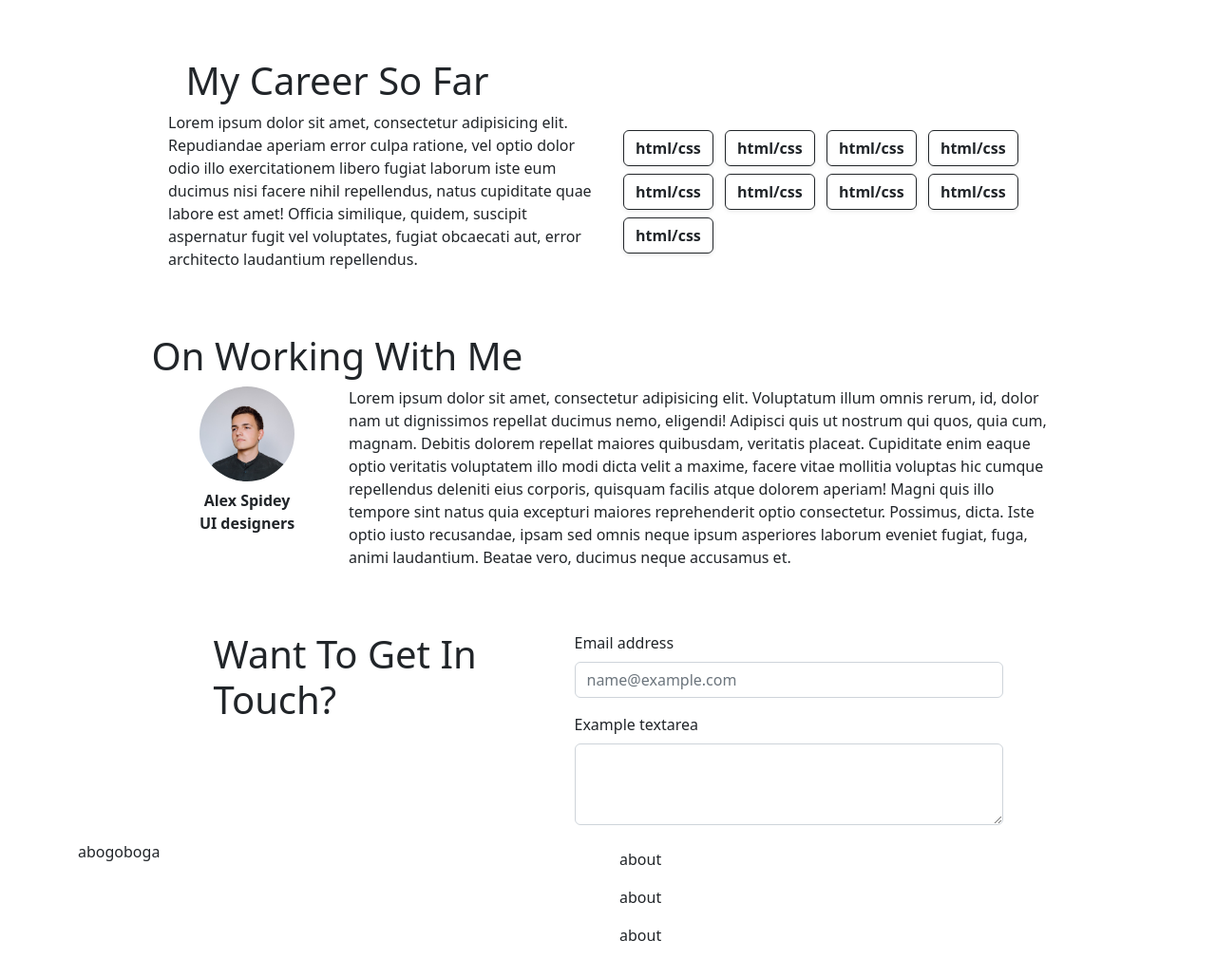
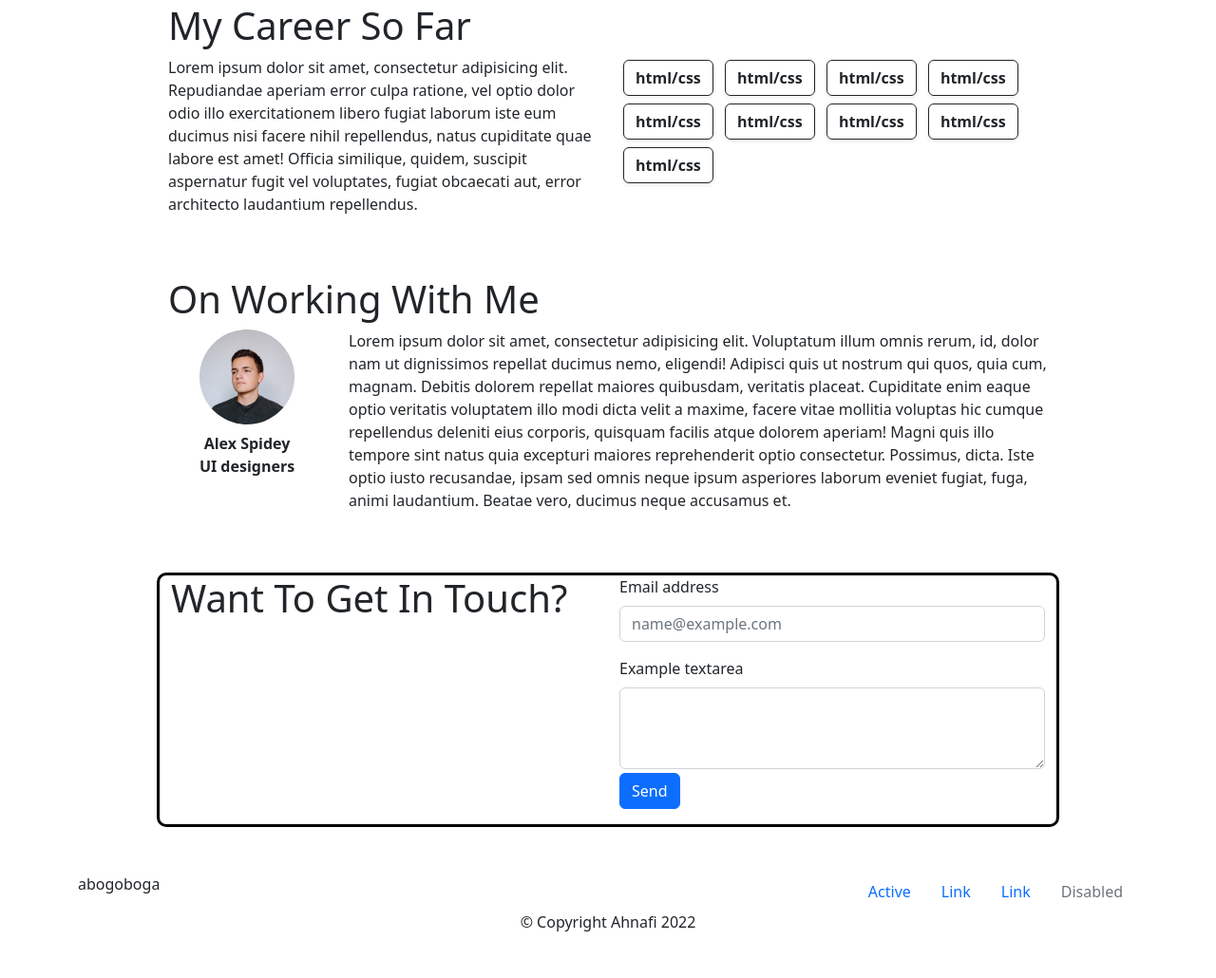
Before and after one commit to ahnafi/ngoding-bareng-html, a plain HTML site: page index.html in a window 1280 px wide. Shown: the part 422-1452 px from the top of the page at 95% size. After the commit the page ends 1421 px from the top, so only its background shows below. Drawn offline with nearby package versions, Linux system fonts and the light colour scheme.

Commit message:
memodifikasi lagi sampai mirip

```diff
--- a/css/style.css
+++ b/css/style.css
@@ -1,11 +1,22 @@
 body {
   background-color: ;
+
 }
+/* border
 .container {
   margin-bottom: 50px;
+  border: 5px solid black;
 }
+.row {
+  border: 5px solid blue;
+}
+.col-sm-4,.col-sm-5,.col-sm-6,.col-sm-12 {
+  border: 2px dashed red;
+}
+ border */
+
 .jumbotron {
-  margin-top: 50px;
+  margin-top: 100px;
   margin-bottom: 100px;
 }
 .jumbotron .hero {
@@ -16,3 +27,17 @@ body {
   width: 100px;
   border-radius: 50%;
 }
+.form .borss {
+  border: 3px solid black;
+  border-right: 0 solid white;
+  border-top-left-radius: 10px;
+  border-bottom-left-radius: 10px;
+
+}
+.form .borrs {
+  border: 3px solid black;
+  border-left: 0 solid white;
+  border-top-right-radius: 10px;
+  border-bottom-right-radius: 10px;
+
+}
--- a/index.html
+++ b/index.html
@@ -11,7 +11,7 @@
 <body>
 
     <!-- navbar -->
-     <nav class="navbar navbar-expand-lg bg-transparent">
+     <nav class="navbar navbar-expand-lg bg-light fixed-top ">
       <div class="container">
         <a class="navbar-brand" href="#">♠Portfolio</a>
         <button class="navbar-toggler" type="button" data-bs-toggle="collapse" data-bs-target="#navbarNav" aria-controls="navbarNav" aria-expanded="false" aria-label="Toggle navigation">
@@ -35,7 +35,7 @@
     <!-- akhir navbar -->
   <!-- jumbotron -->
   <section class="jumbotron" id="jumbotron">
-    <div class="container ">
+    <div class="container">
       <div class="row justify-content-center">
         <div class="col-sm-5 text-center">
           <img src="img/alexanders.jpg" alt="foto" class="hero" />
@@ -52,7 +52,7 @@
   <section class="about" id="about">
     <div class="container mt-5">
       <div class="row">
-        <div class="col-sm-6 text-center">
+        <div class="col-sm-5 offset-sm-1">
           <h1>My Career So Far</h1>
         </div>
       </div>
@@ -60,7 +60,7 @@
         <div class="col-sm-5">
           <p>Lorem ipsum dolor sit amet, consectetur adipisicing elit. Repudiandae aperiam error culpa ratione, vel optio dolor odio illo exercitationem libero fugiat laborum iste eum ducimus nisi facere nihil repellendus, natus cupiditate quae labore est amet! Officia similique, quidem, suscipit aspernatur fugit vel voluptates, fugiat obcaecati aut, error architecto laudantium repellendus.</p>
         </div>
-        <div class="col-sm-5 mt-3">
+        <div class="col-sm-5">
           <a href="#" class="m-1 btn btn-outline-dark shadow-sm fw-bold">html/css</a>
           <a href="#" class="m-1 btn btn-outline-dark shadow-sm fw-bold">html/css</a>
           <a href="#" class="m-1 btn btn-outline-dark shadow-sm fw-bold">html/css</a>
@@ -78,9 +78,9 @@
   <!-- aboutme end -->
   <!-- work start -->
   <section class="work" id="work">
-    <div class="container">
+    <div class="container mt-5 mb-5">
       <div class="row">
-        <div class="col-sm-6 text-center">
+        <div class="col-sm-5 offset-sm-1">
           <h1>On Working With Me</h1>
         </div>
       </div>
@@ -99,12 +99,12 @@
   <!-- work end -->
   <!-- form -->
   <section class="form" id="form">
-    <div class="container-sm ">
+    <div class="container mt-5 mb-5">
       <div class="row justify-content-center">
-        <div class="col-sm-4">
+        <div class="col-sm-5 borss">
           <h1>Want To Get In Touch?</h1>
         </div>
-        <div class="col-sm-5">
+        <div class="col-sm-5 borrs">
           <div class="mb-3">
             <label for="exampleFormControlInput1" class="form-label">Email address</label>
             <input type="email" class="form-control" id="exampleFormControlInput1" placeholder="name@example.com">
@@ -112,6 +112,7 @@
           <div class="mb-3">
             <label for="exampleFormControlTextarea1" class="form-label">Example textarea</label>
             <textarea class="form-control" id="exampleFormControlTextarea1" rows="3"></textarea>
+            <button class="btn btn-primary mt-1">Send</button>
           </div>
         </div>
       </div>
@@ -123,14 +124,28 @@
     <div class="container">
       <div class="row">
         <div class="col-sm-6">
-          <a href="" class="navbar-brand">abogoboga</a>
+          <a href="#" class="navbar-brand">abogoboga</a>
         </div>
-        <div class="col-sm-6 me-end">
-          <ul class="navbar-nav ">
-            <li class="nav-item"><a class="nav-link"href="">about</a></li>
-            <li class="nav-item"><a class="nav-link"href="">about</a></li>
-            <li class="nav-item"><a class="nav-link"href="">about</a></li>
+        <div class="col-sm-6">
+          <ul class="nav justify-content-end">
+            <li class="nav-item">
+              <a class="nav-link active" aria-current="page" href="#">Active</a>
+            </li>
+            <li class="nav-item">
+              <a class="nav-link" href="#">Link</a>
+            </li>
+            <li class="nav-item">
+              <a class="nav-link" href="#">Link</a>
+            </li>
+            <li class="nav-item">
+              <a class="nav-link disabled">Disabled</a>
+            </li>
           </ul>
+        </div>
+      </div>
+      <div class="row">
+        <div class="col-sm-12 text-center">
+          <p>&copy; Copyright Ahnafi 2022</p>
         </div>
       </div>
     </div>
```
Also changed, not shown: membuat seperti ini.jpg (added).
